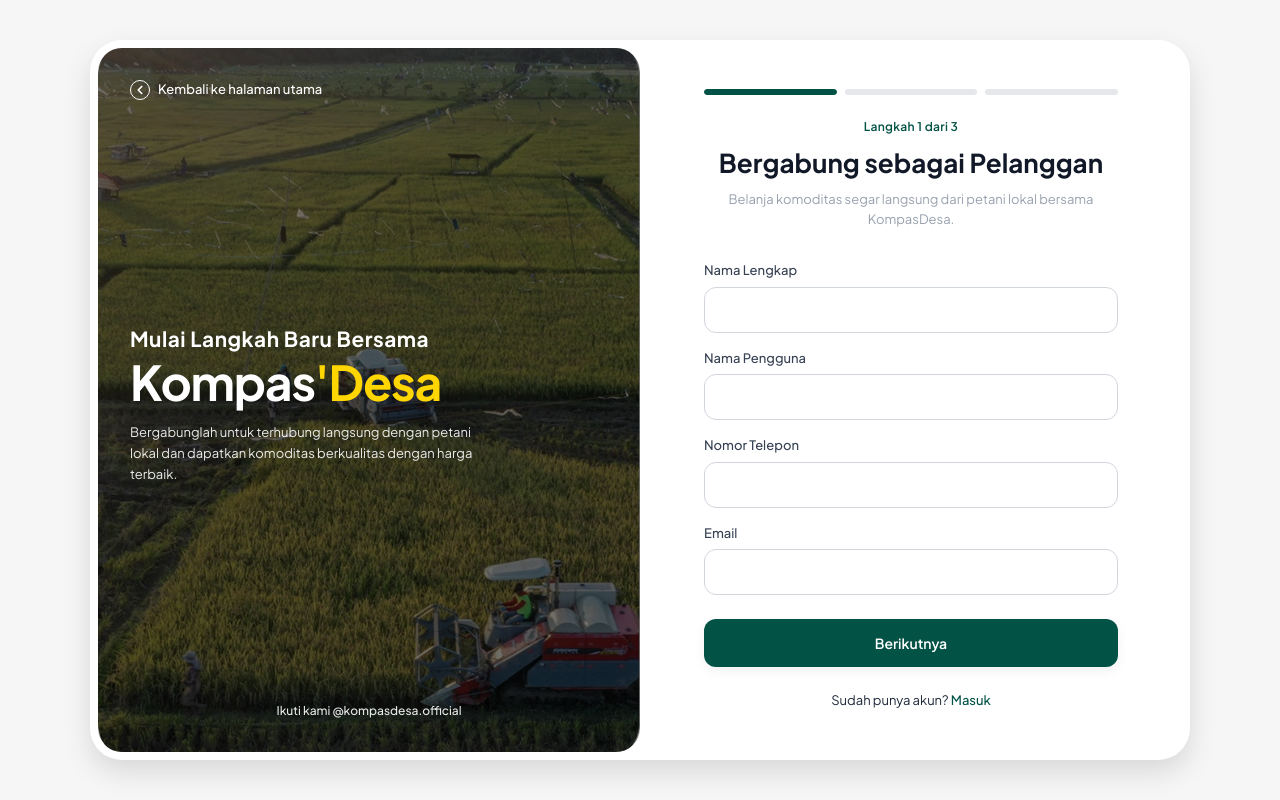
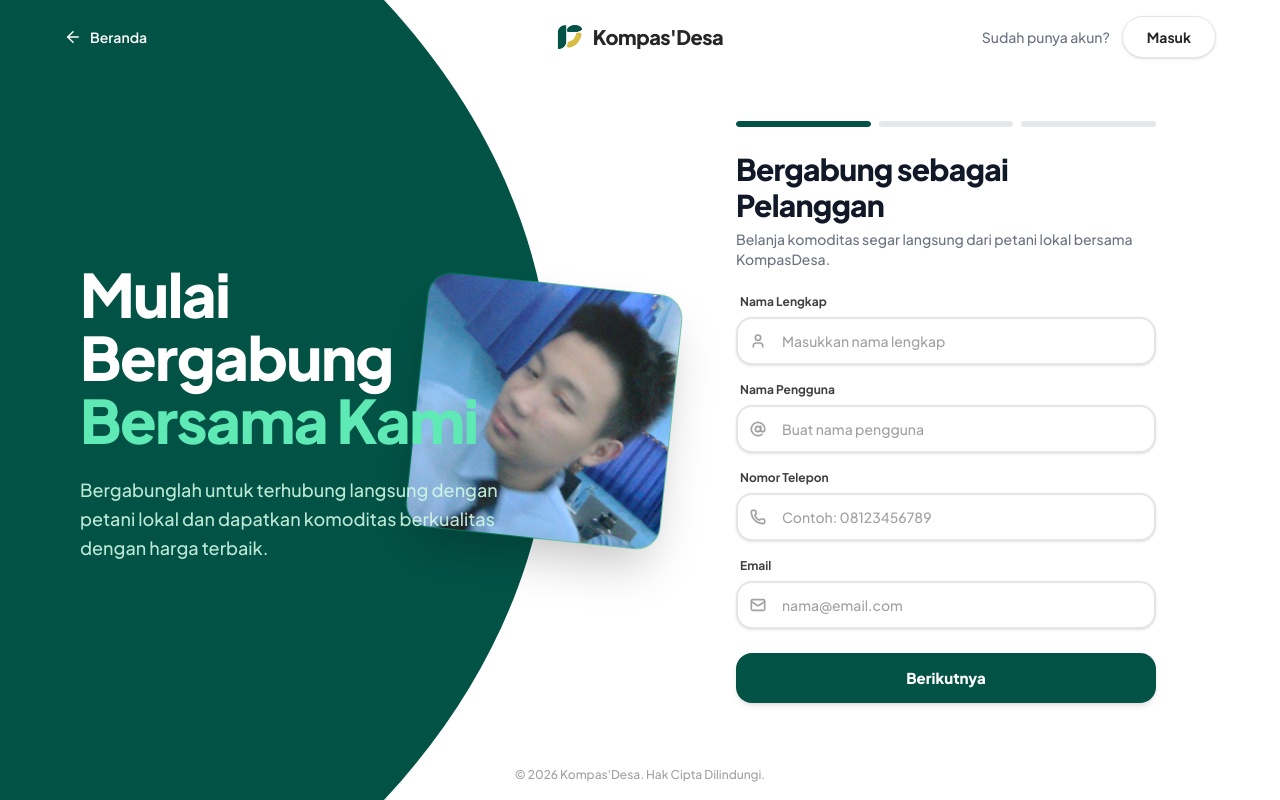
Before and after one commit to newbiejy235/starbhak-kompas-desa, a Next.js app: page /auth/register/user in a window 1280 px wide. Built offline with nearby package versions, Linux system fonts and the light colour scheme.

Commit message:
Update UI register-user

```diff
--- a/src/app/auth/register/user/page.tsx
+++ b/src/app/auth/register/user/page.tsx
@@ -1,14 +1,20 @@
 "use client";
 
-import { useState } from "react";
+import { useState, useEffect, useRef } from "react";
 import Link from "next/link";
 import { useRouter } from "next/navigation";
+import gsap from "gsap";
+import {
+  ArrowLeft,
+  User,
+  AtSign,
+  Phone,
+  Mail,
+  Loader2
+} from "lucide-react";
 import { saveRegisterDraft } from "@/lib/register";
-import AuthShell from "@/components/auth/AuthShell";
 import StepProgress from "@/components/auth/StepProgress";
-
-const field =
-  "w-full rounded-xl border border-gray-300 px-4 py-2.5 lg:py-3 text-sm text-neutral-900 outline-none transition-all duration-200 ease-out hover:border-gray-400 focus:border-primary focus:ring-4 focus:ring-primary/15";
+import Image from "next/image";
 
 export default function RegisterUser() {
   const router = useRouter();
@@ -16,114 +22,262 @@ export default function RegisterUser() {
   const [username, setUsername] = useState("");
   const [phone, setPhone] = useState("");
   const [email, setEmail] = useState("");
+  const [loading, setLoading] = useState(false);
+
+  const containerRef = useRef<HTMLDivElement>(null);
+
+  useEffect(() => {
+    const ctx = gsap.context(() => {
+      const tl = gsap.timeline({ defaults: { ease: "power4.out" } });
+
+      tl.from(".bg-curve", {
+        scaleX: 0,
+        transformOrigin: "left center",
+        duration: 1.2
+      })
+      .from(".header-item", {
+        opacity: 0,
+        y: -20,
+        stagger: 0.1,
+        duration: 0.6
+      }, "-=0.8")
+      .from(".left-anim-item", {
+        opacity: 0,
+        x: -30,
+        stagger: 0.1,
+        duration: 0.8,
+      }, "-=0.6")
+      .from(".illus-anim", {
+        opacity: 0,
+        scale: 0.8,
+        x: -20,
+        duration: 0.8,
+        ease: "back.out(1.2)"
+      }, "-=0.6")
+      .from(".right-anim-item", {
+        opacity: 0,
+        y: 20,
+        stagger: 0.08,
+        duration: 0.7,
+      }, "-=0.7")
+      .from(".footer-anim", {
+        opacity: 0,
+        y: 10,
+        duration: 0.5
+      }, "-=0.4");
+
+      gsap.to(".illus-anim", {
+        y: -15,
+        duration: 3,
+        repeat: -1,
+        yoyo: true,
+        ease: "sine.inOut"
+      });
+
+    }, containerRef);
+
+    return () => ctx.revert();
+  }, []);
 
   const handleNext = (e: React.FormEvent) => {
     e.preventDefault();
+    setLoading(true);
     saveRegisterDraft({ fullName, username, noTelp: phone, email });
     router.push("/auth/register/user/profile");
   };
 
   return (
-    <AuthShell
-      image="/images/login/ImageLogin.png"
-      imageSide="left"
-      description={
-        <>
-          Bergabunglah untuk terhubung langsung dengan petani
-          <br />
-          lokal dan dapatkan komoditas berkualitas dengan harga
-          <br />
-          terbaik.
-        </>
-      }
+    <div ref={containerRef} className="h-screen w-full relative bg-white font-sans overflow-hidden flex flex-col justify-between">
+
+      <svg
+        className="bg-curve absolute top-0 left-0 w-full lg:w-[50%] h-full z-0 pointer-events-none hidden lg:block"
+        preserveAspectRatio="none"
+        viewBox="0 0 100 100"
       >
+        <path d="M0,0 L60,0 C95,30 95,70 60,100 L0,100 Z" fill="#025246" />
+      </svg>
+
+      <header className="relative z-20 w-full flex items-center justify-between px-6 py-4 lg:px-12 xl:px-16 flex-shrink-0">
+        <div className="header-item flex items-center gap-4 w-1/3">
+          <Link
+            href="/"
+            className="inline-flex items-center gap-2 text-white lg:text-white text-sm font-semibold hover:opacity-80 transition-opacity max-lg:text-emerald-900"
+          >
+            <ArrowLeft size={18} />
+            Beranda
+          </Link>
+        </div>
+
+        <div className="header-item flex items-center justify-center gap-2.5 w-1/3">
+          <Image src="/logo-kompas-desa/kompas_desa_icon_color.png" alt="logo" width={26} height={26} />
+          <span className="text-xl font-extrabold tracking-tight text-neutral-900 lg:text-neutral-800">
+            Kompas&apos;Desa
+          </span>
+        </div>
+
+        <div className="header-item flex items-center justify-end gap-3 w-1/3">
+          <span className="hidden md:block text-sm font-medium text-neutral-500">
+            Sudah punya akun?
+          </span>
+          <Link
+            href="/auth/login"
+            className="inline-flex items-center justify-center bg-white border border-neutral-200 text-neutral-800 text-xs lg:text-sm font-bold px-5 py-2 lg:px-6 lg:py-2.5 rounded-full shadow-sm hover:border-emerald-600 hover:text-emerald-700 transition-all duration-200"
+          >
+            Masuk
+          </Link>
+        </div>
+      </header>
+
+      <main className="relative z-10 flex-1 flex flex-col lg:flex-row items-center justify-center w-full max-w-[1600px] mx-auto overflow-hidden">
+
+        <div className="hidden lg:flex lg:w-[50%] flex-col justify-center pl-12 xl:pl-20 pr-10 text-white relative h-full">
+          <div className="relative z-20 w-full max-w-[480px]">
+            <h1 className="left-anim-item text-5xl xl:text-6xl font-extrabold tracking-tight leading-[1.05] mb-4 xl:mb-6">
+              Mulai <br />
+              Bergabung <br />
+              <span className="text-emerald-300">Bersama Kami</span>
+            </h1>
+            <p className="left-anim-item text-base xl:text-lg text-emerald-100/90 leading-relaxed font-medium max-w-md">
+              Bergabunglah untuk terhubung langsung dengan petani lokal dan dapatkan komoditas berkualitas dengan harga terbaik.
+            </p>
+          </div>
+
+          <div className="illus-anim absolute right-[-10%] xl:right-[-5%] top-1/2 -translate-y-1/2 z-10">
+            <div className="relative w-56 h-56 xl:w-64 xl:h-64 bg-emerald-800/40 backdrop-blur-md border border-emerald-500/30 rounded-3xl shadow-2xl flex items-center justify-center transform rotate-6 overflow-hidden group">
+              <div className="absolute inset-0 bg-gradient-to-br from-white/20 to-transparent z-10 pointer-events-none" />
+              <Image
+                src="/images/Joni.svg"
+                alt="Ilustrasi Kompas Desa"
+                fill
+                sizes="(max-width: 768px) 100vw, (max-width: 1200px) 50vw, 33vw"
+                className="object-cover transition-transform duration-500 group-hover:scale-110"
+              />
+            </div>
+          </div>
+        </div>
+
+        <div className="w-full lg:w-[50%] flex flex-col justify-center items-center lg:items-start px-6 lg:pl-16 lg:pr-10 xl:px-24 h-full relative z-20">
+          <div className="w-full max-w-[420px]">
+
+            <div className="right-anim-item mb-3">
               <StepProgress current={1} />
+            </div>
 
-      <div className="text-center mb-6 lg:mb-8">
-        <p className="text-primary font-semibold text-[11px] lg:text-xs tracking-wide mb-1 lg:mb-2">
-          Langkah 1 dari 3
-        </p>
-        <h2 className="text-[22px] lg:text-[26px] font-bold text-neutral-900 mb-1.5 lg:mb-2">
+            <div className="right-anim-item mb-5 xl:mb-6 text-center lg:text-left">
+              <h2 className="text-2xl lg:text-3xl font-extrabold text-neutral-900 tracking-tight mb-1.5">
                 Bergabung sebagai Pelanggan
               </h2>
-        <p className="text-[11px] lg:text-[13px] text-gray-400">
+              <p className="text-xs lg:text-sm text-neutral-500 font-medium">
                 Belanja komoditas segar langsung dari petani lokal bersama KompasDesa.
               </p>
             </div>
 
-      {/* Konten step masuk dengan slide halus dari kanan (PRD 8.5) */}
-      <form onSubmit={handleNext} className="flex flex-col gap-3 lg:gap-4 animate-slide-left">
-        <div className="flex flex-col">
-          <label htmlFor="fullName" className="text-[12px] lg:text-[13px] font-medium text-gray-700 mb-1 lg:mb-1.5">
+            <form onSubmit={handleNext} className="flex flex-col gap-3 xl:gap-4">
+
+              <div className="right-anim-item flex flex-col gap-1.5">
+                <label htmlFor="fullName" className="text-[12px] font-bold text-neutral-700 ml-1">
                   Nama Lengkap
                 </label>
+                <div className="relative group">
+                  <div className="absolute inset-y-0 left-0 pl-3.5 flex items-center pointer-events-none text-neutral-400 group-focus-within:text-emerald-600 transition-colors">
+                    <User size={16} strokeWidth={2.5} />
+                  </div>
                   <input
                     id="fullName"
                     type="text"
                     value={fullName}
                     onChange={(e) => setFullName(e.target.value)}
-            className={field}
+                    placeholder="Masukkan nama lengkap"
+                    className="w-full rounded-xl xl:rounded-2xl border-2 border-neutral-200 bg-white py-3 pl-11 pr-4 text-[13px] xl:text-sm font-medium text-neutral-900 outline-none transition-all duration-200 ease-out placeholder:text-neutral-400 hover:border-neutral-300 focus:border-emerald-600 focus:ring-4 focus:ring-emerald-600/10 shadow-sm"
                     required
                   />
                 </div>
+              </div>
 
-        <div className="flex flex-col">
-          <label htmlFor="username" className="text-[12px] lg:text-[13px] font-medium text-gray-700 mb-1 lg:mb-1.5">
+              <div className="right-anim-item flex flex-col gap-1.5">
+                <label htmlFor="username" className="text-[12px] font-bold text-neutral-700 ml-1">
                   Nama Pengguna
                 </label>
+                <div className="relative group">
+                  <div className="absolute inset-y-0 left-0 pl-3.5 flex items-center pointer-events-none text-neutral-400 group-focus-within:text-emerald-600 transition-colors">
+                    <AtSign size={16} strokeWidth={2.5} />
+                  </div>
                   <input
                     id="username"
                     type="text"
                     value={username}
                     onChange={(e) => setUsername(e.target.value)}
-            className={field}
+                    placeholder="Buat nama pengguna"
+                    className="w-full rounded-xl xl:rounded-2xl border-2 border-neutral-200 bg-white py-3 pl-11 pr-4 text-[13px] xl:text-sm font-medium text-neutral-900 outline-none transition-all duration-200 ease-out placeholder:text-neutral-400 hover:border-neutral-300 focus:border-emerald-600 focus:ring-4 focus:ring-emerald-600/10 shadow-sm"
                     required
                   />
                 </div>
+              </div>
 
-        <div className="flex flex-col">
-          <label htmlFor="phone" className="text-[12px] lg:text-[13px] font-medium text-gray-700 mb-1 lg:mb-1.5">
+              <div className="right-anim-item flex flex-col gap-1.5">
+                <label htmlFor="phone" className="text-[12px] font-bold text-neutral-700 ml-1">
                   Nomor Telepon
                 </label>
+                <div className="relative group">
+                  <div className="absolute inset-y-0 left-0 pl-3.5 flex items-center pointer-events-none text-neutral-400 group-focus-within:text-emerald-600 transition-colors">
+                    <Phone size={16} strokeWidth={2.5} />
+                  </div>
                   <input
                     id="phone"
                     type="tel"
                     value={phone}
                     onChange={(e) => setPhone(e.target.value)}
-            className={field}
+                    placeholder="Contoh: 08123456789"
+                    className="w-full rounded-xl xl:rounded-2xl border-2 border-neutral-200 bg-white py-3 pl-11 pr-4 text-[13px] xl:text-sm font-medium text-neutral-900 outline-none transition-all duration-200 ease-out placeholder:text-neutral-400 hover:border-neutral-300 focus:border-emerald-600 focus:ring-4 focus:ring-emerald-600/10 shadow-sm"
                     required
                   />
                 </div>
+              </div>
 
-        <div className="flex flex-col">
-          <label htmlFor="email" className="text-[12px] lg:text-[13px] font-medium text-gray-700 mb-1 lg:mb-1.5">
+              <div className="right-anim-item flex flex-col gap-1.5">
+                <label htmlFor="email" className="text-[12px] font-bold text-neutral-700 ml-1">
                   Email
                 </label>
+                <div className="relative group">
+                  <div className="absolute inset-y-0 left-0 pl-3.5 flex items-center pointer-events-none text-neutral-400 group-focus-within:text-emerald-600 transition-colors">
+                    <Mail size={16} strokeWidth={2.5} />
+                  </div>
                   <input
                     id="email"
                     type="email"
                     value={email}
                     onChange={(e) => setEmail(e.target.value)}
-            className={field}
+                    placeholder="nama@email.com"
+                    className="w-full rounded-xl xl:rounded-2xl border-2 border-neutral-200 bg-white py-3 pl-11 pr-4 text-[13px] xl:text-sm font-medium text-neutral-900 outline-none transition-all duration-200 ease-out placeholder:text-neutral-400 hover:border-neutral-300 focus:border-emerald-600 focus:ring-4 focus:ring-emerald-600/10 shadow-sm"
                     required
                   />
                 </div>
+              </div>
 
+              <div className="right-anim-item mt-2">
                 <button
                   type="submit"
-          // Micro-interaction press antar step (PRD 9.2)
-          className="w-full bg-primary hover:bg-primary-dark text-white font-semibold text-[13px] lg:text-sm rounded-xl py-3 lg:py-3.5 mt-2 shadow-soft transition-all duration-150 ease-smooth hover:scale-[1.02] active:scale-[0.97]"
+                  disabled={loading}
+                  className="group flex w-full items-center justify-center gap-2 rounded-xl xl:rounded-2xl bg-[#025246] px-4 py-3 xl:py-3.5 text-sm xl:text-[15px] font-extrabold text-white shadow-md transition-all duration-200 ease-out hover:bg-[#04382f] hover:shadow-lg hover:-translate-y-0.5 active:scale-[0.98] disabled:pointer-events-none disabled:opacity-70"
                 >
-          Berikutnya
+                  {loading ? (
+                    <>
+                      <Loader2 size={18} className="animate-spin" />
+                      <span>Memproses...</span>
+                    </>
+                  ) : (
+                    <span>Berikutnya</span>
+                  )}
                 </button>
+              </div>
             </form>
+          </div>
+        </div>
+      </main>
 
-      <p className="text-center text-[12px] lg:text-[13px] text-gray-800 mt-5 lg:mt-6">
-        Sudah punya akun?{" "}
-        <Link href="/auth/login" className="text-primary font-medium hover:underline">
-          Masuk
-        </Link>
-      </p>
-    </AuthShell>
+      <footer className="footer-anim relative z-10 w-full text-center py-4 text-[11px] lg:text-[12px] font-medium text-neutral-400 flex-shrink-0">
+        &copy; 2026 Kompas&apos;Desa. Hak Cipta Dilindungi.
+      </footer>
+    </div>
   );
 }
```
Also changed, not shown: src/app/auth/login/page.tsx (+37 -42 lines). Lines whose indentation alone changed are shown as unchanged.
